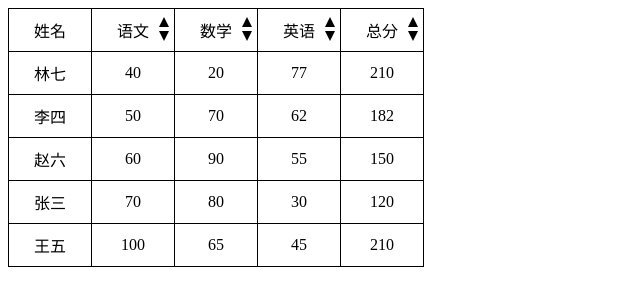
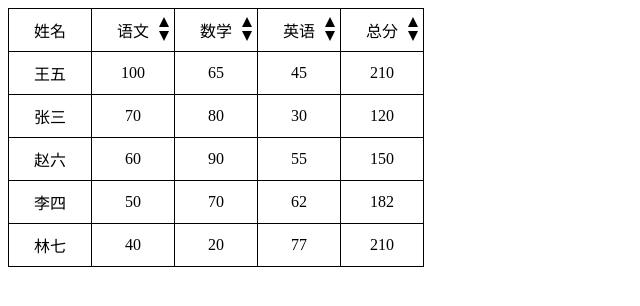
Before and after one commit to 564070411/hjh, a plain HTML site: page sort.html in a window 1280 px wide. Both pictures are taken after a click on the element 164 px from the left and 18 px from the top of the page. Shown: the full height of the page, 0-640 px from the left. Drawn offline with Linux system fonts and the light colour scheme.

Commit message:
优化sort代码

```diff
--- a/sort.html
+++ b/sort.html
@@ -86,12 +86,13 @@
 	</table>
 	<script src="jq.js"></script>
 	<script>
-
 	$(function(){
+		$("div[class$='_j']").click(function(){
+			var j_obj='.'+$(this).attr('class');
 			var Otr=$('tr');
-		$('.top_j').click(function(){
 			var tr_arr=[];
-			var xiabiao=$('.top_j').index(this)+1;
+			var text;
+			var xiabiao=$(j_obj).index(this)+1;
 			for(var i=1;i<Otr.length;i++)
 			{
 				tr_arr.push({
@@ -100,38 +101,20 @@
 				});
 			}
 			rst=quicksort(tr_arr);
-			creat(rst);
-		});
-		$('.bot_j').click(function(){
-			var tr_arr=[];
-			var xiabiao=$('.bot_j').index(this)+1;
-			for(var i=1;i<Otr.length;i++)
+			if(j_obj=='.top_j')
+				rst.reverse();
+			$('tr:gt(0)').remove();
+			for(var i=0;i<rst.length;i++)
 			{
-				tr_arr.push({
-					obj:Otr.eq(i),
-					val:parseInt(Otr.eq(i).children().eq(xiabiao).html())
-				});
+				text+='<tr>'+rst[i].obj.html()+'</tr>';
 			}
-			rst=quicksort(tr_arr);
-			rst.reverse();
-			creat(rst);
+			$('tbody').append(text);
 		});
 	});
-	function creat(rst)
-	{
-		$('tr:gt(0)').remove();
-		var text;
-		for(var i=0;i<rst.length;i++)
-		{
-			text+='<tr>'+rst[i].obj.html()+'</tr>';
-		}
-		$('tbody').append(text);
-	}
-	function quicksort(arr,ord)
+	function quicksort(arr)
 	{
 		var frist=arr[0];
 		var f_arr=[];
-		f_arr.push(frist);
 		var left=[];
 		var right=[];
 		for(var i=1;i<arr.length;i++)
```
